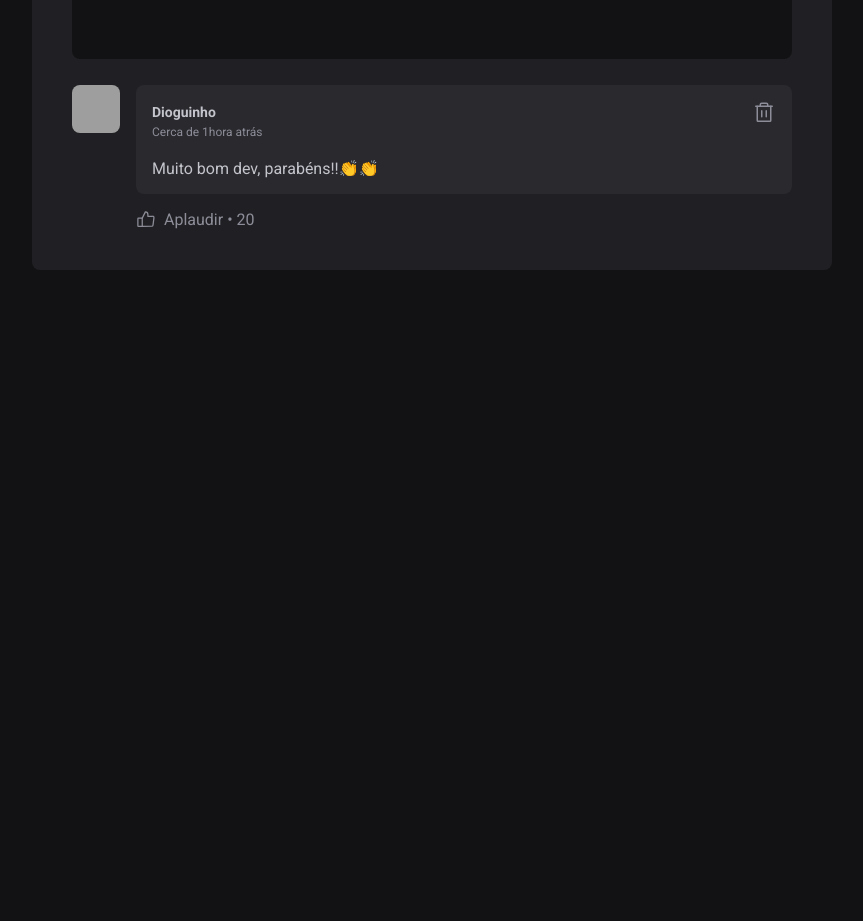
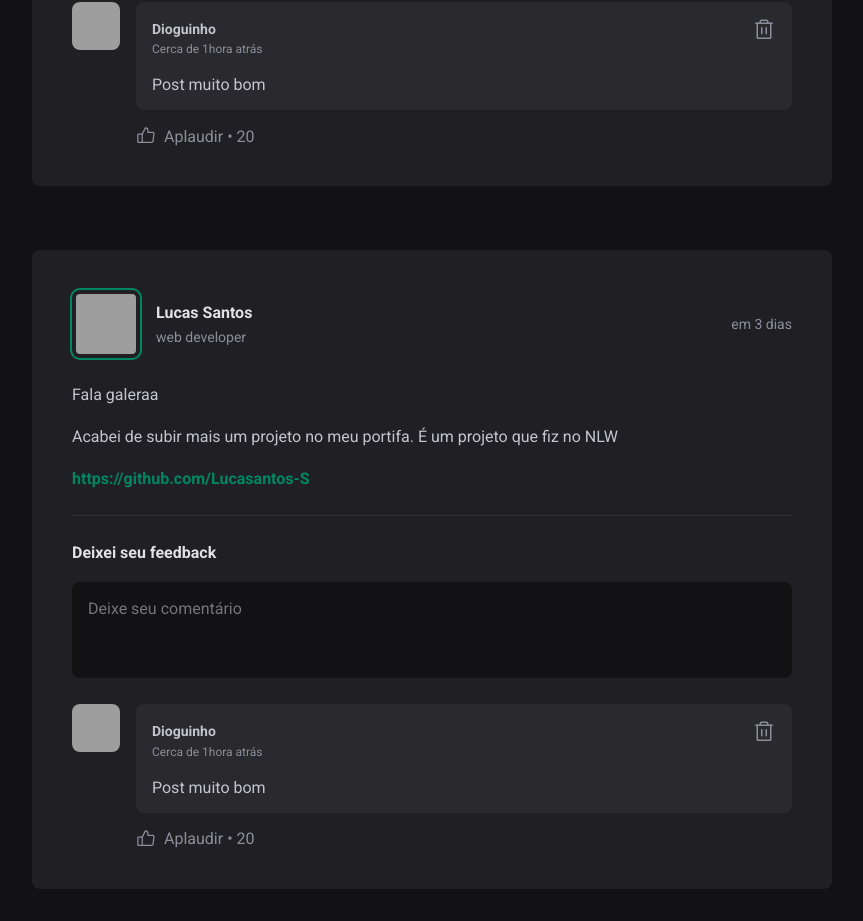
Before and after one commit to Lucasantos-S/Feed, a React (Vite) app: page / in a window 1280 px wide. Shown: the part 556-1477 px from the top of the page, without its empty margins (352-1215 px from the left). Before the commit the page ends 858 px from the top, so only its background shows below. Built offline with nearby package versions, Linux system fonts and the light colour scheme; grey boxes are pictures that could not be loaded.

Commit message:
:sparkles: add comment post

```diff
--- a/index.html
+++ b/index.html
@@ -6,7 +6,7 @@
     <link rel="preconnect" href="https://fonts.googleapis.com" />
     <link rel="preconnect" href="https://fonts.gstatic.com" crossorigin />
 
-    <link rel="icon" type="image/svg+xml" href="/vite.svg" />
+    <link rel="icon" type="image/svg+xml" href="/src/assets/Ignit-logo.svg" />
     <meta name="viewport" content="width=device-width, initial-scale=1.0" />
 
     <link
@@ -14,7 +14,7 @@
       rel="stylesheet"
     />
 
-    <title>Vite + React</title>
+    <title>Feed</title>
   </head>
   <body>
     <div id="root"></div>
--- a/package.json
+++ b/package.json
@@ -9,6 +9,7 @@
     "preview": "vite preview"
   },
   "dependencies": {
+    "date-fns": "^2.29.3",
     "phosphor-react": "^1.4.1",
     "react": "^18.2.0",
     "react-dom": "^18.2.0"
--- a/src/App.jsx
+++ b/src/App.jsx
@@ -1,15 +1,70 @@
+import React from "react";
 import styles from "./App.module.css";
 import Header from "./components/Header";
 import Post from "./components/Post";
 import SideBar from "./components/SideBar";
 
+const post = [
+  {
+    id: 1,
+    author: {
+      avatar: "http://github.com/lucasantos-S.png",
+      name: "Lucas Santos",
+      role: "web developer",
+    },
+
+    content: [
+      { type: "paragraph", content: "Fala galeraa" },
+      {
+        type: "paragraph",
+        content:
+          "Acabei de subir mais um projeto no meu portifa. É um projeto que fiz no NLW",
+      },
+      { type: "link", content: "https://github.com/Lucasantos-S" },
+    ],
+    publisher: new Date("2023-03-24 17:35:00"),
+  },
+  {
+    id: 2,
+    author: {
+      avatar: "http://github.com/lucasantos-S.png",
+      name: "Lucas Santos",
+      role: "web developer",
+    },
+
+    content: [
+      { type: "paragraph", content: "Fala galeraa" },
+      {
+        type: "paragraph",
+        content:
+          "Acabei de subir mais um projeto no meu portifa. É um projeto que fiz no NLW",
+      },
+      { type: "link", content: "https://github.com/Lucasantos-S" },
+    ],
+    publisher: new Date("2023-03-24 17:00:00"),
+  },
+];
+
 function App() {
+  const renderPost = React.useMemo(() => {
+    return post.map((post) => {
+      return (
+        <Post
+          key={post.id}
+          author={post.author}
+          content={post.content}
+          publisher={post.publisher}
+        />
+      );
+    });
+  }, []);
+
   return (
     <div>
       <Header />
       <div className={styles.wrapper}>
         <SideBar />
-        <Post/>
+        {renderPost}
       </div>
     </div>
   );
--- a/src/components/Comment/index.jsx
+++ b/src/components/Comment/index.jsx
@@ -3,10 +3,13 @@ import React from "react";
 import styles from "./Comment.module.css";
 import Avatar from "../Avatar";
 
-export default function Comment() {
+export default function Comment({ content, index, comment, setComments }) {
   return (
     <div className={styles.comment}>
-      <Avatar hasBorder={false} src="https://d30-invdn-com.investing.com/company_logo/69ffbad2d7adfbc8a3523395d55ac9ab.jpg?width=170&height=170" />
+      <Avatar
+        hasBorder={false}
+        src="https://d30-invdn-com.investing.com/company_logo/69ffbad2d7adfbc8a3523395d55ac9ab.jpg?width=170&height=170"
+      />
       <div className={styles.commentBox}>
         <div className={styles.commentContent}>
           <header>
@@ -17,11 +20,11 @@ export default function Comment() {
               </time>
             </div>
 
-            <button title="deletar comentario">
+            <button title="deletar comentario" onClick={() => {}}>
               <Trash size={24} />
             </button>
           </header>
-          <p>Muito bom dev, parabéns!!👏👏 </p>
+          <p>{content}</p>
         </div>
         <footer>
           <button>
--- a/src/components/Post/Post.module.css
+++ b/src/components/Post/Post.module.css
@@ -2,6 +2,7 @@
   background: var(--gray-800);
   border-radius: 8px;
   padding: 2.5rem;
+  grid-column: 2;
 }
 
 .post + .post {
--- a/src/components/Post/index.jsx
+++ b/src/components/Post/index.jsx
@@ -1,49 +1,92 @@
 import React from "react";
+import { format, formatDistanceToNow } from "date-fns";
+
+import { ptBR } from "date-fns/locale";
+
 import Avatar from "../Avatar";
 import Comment from "../Comment";
+
 import styles from "./Post.module.css";
-export default function Post() {
+
+export default function Post({ author, publisher, content }) {
+  const [comments, setComments] = React.useState([
+    { id: 1, comment: "Post muito bom" },
+  ]);
+  const [value, setValue] = React.useState("");
+
+  const publisheFormatDate = format(publisher, "hh 'de' MMMM 'ás' hh:mm'h'", {
+    locale: ptBR,
+  });
+
+  const publisheDateRelativeToNow = formatDistanceToNow(publisher, {
+    locale: ptBR,
+    addSuffix: true,
+  });
+
+  const renderContent = React.useMemo(() => {
+    return content.map((line) => {
+      if (line.type === "paragraph") {
+        return <p key={line.content}>{line.content}</p>;
+      } else {
+        return (
+          <p key={line.content}>
+            <a href="#">{line.content}</a>
+          </p>
+        );
+      }
+    });
+  }, [content]);
+
+  function handleCreateNewComment(event) {
+    event.preventDefault();
+    if (!value) return null;
+    setComments([...comments, { id: comments.length + 1, comment: value }]);
+    setValue("");
+  }
+
   return (
     <article className={styles.post}>
       <header>
         <div className={styles.author}>
-          <Avatar src="https://github.com/lucasantos-S.png" />
+          <Avatar src={author.avatar} />
           <div className={styles.authorInfo}>
-            <strong>Lucas Silva</strong>
-            <span>Web Developer</span>
+            <strong>{author.name}</strong>
+            <span>{author.role}</span>
           </div>
         </div>
 
-        <time title="11 de Maio ás 08:13" dateTime="2822-05-11 08:13:38">
-          Publicado há 1h
+        <time title={publisheFormatDate} dateTime={publisher.toISOString()}>
+          {publisheDateRelativeToNow}
         </time>
       </header>
 
-      <div className={styles.content}>
-        <p>Fala galeraa</p>
-        <p>
-          Acabei de subir mais um projeto no meu portifa. É um projeto que fiz
-          no NLW
-        </p>
-        <p>Return, evento da Rocketseat. O nome do projeto é DoctorCare</p>
-        <p>
-          👉 <a href="">Lucas.Silva/dev</a>
-        </p>
-        <p>
-          <a href="">#novoprojeto</a> <a href="">#nlw</a>{" "}
-          <a href="">#rocketse</a>
-        </p>
-      </div>
+      <div className={styles.content}>{renderContent}</div>
 
-      <form className={styles.commentForm}>
+      <form onSubmit={handleCreateNewComment} className={styles.commentForm}>
         <strong>Deixei seu feedback</strong>
-        <textarea placeholder="Deixe seu comentário" />
+        <textarea
+          value={value}
+          placeholder="Deixe seu comentário"
+          onChange={(event) => setValue(event.target.value)}
+        />
         <footer>
-          <button type="submit">Publicar</button>
+          {!value ? (
+            <button
+              disabled
+              style={{ opacity: 0.5, cursor: "not-allowed" }}
+              type="submit"
+            >
+              Publicar
+            </button>
+          ) : (
+            <button type="submit">Publicar</button>
+          )}
         </footer>
       </form>
       <div className={styles.CommentList}>
-        <Comment />
+        {comments.map(({ comment, id }) => (
+          <Comment content={comment} key={id} />
+        ))}
       </div>
     </article>
   );
--- a/src/global.css
+++ b/src/global.css
@@ -42,4 +42,5 @@ button {
 
 a {
   text-decoration: none;
+
 }
```
Also changed, not shown: 1 other file (tests, documents, lock files or other folders).
